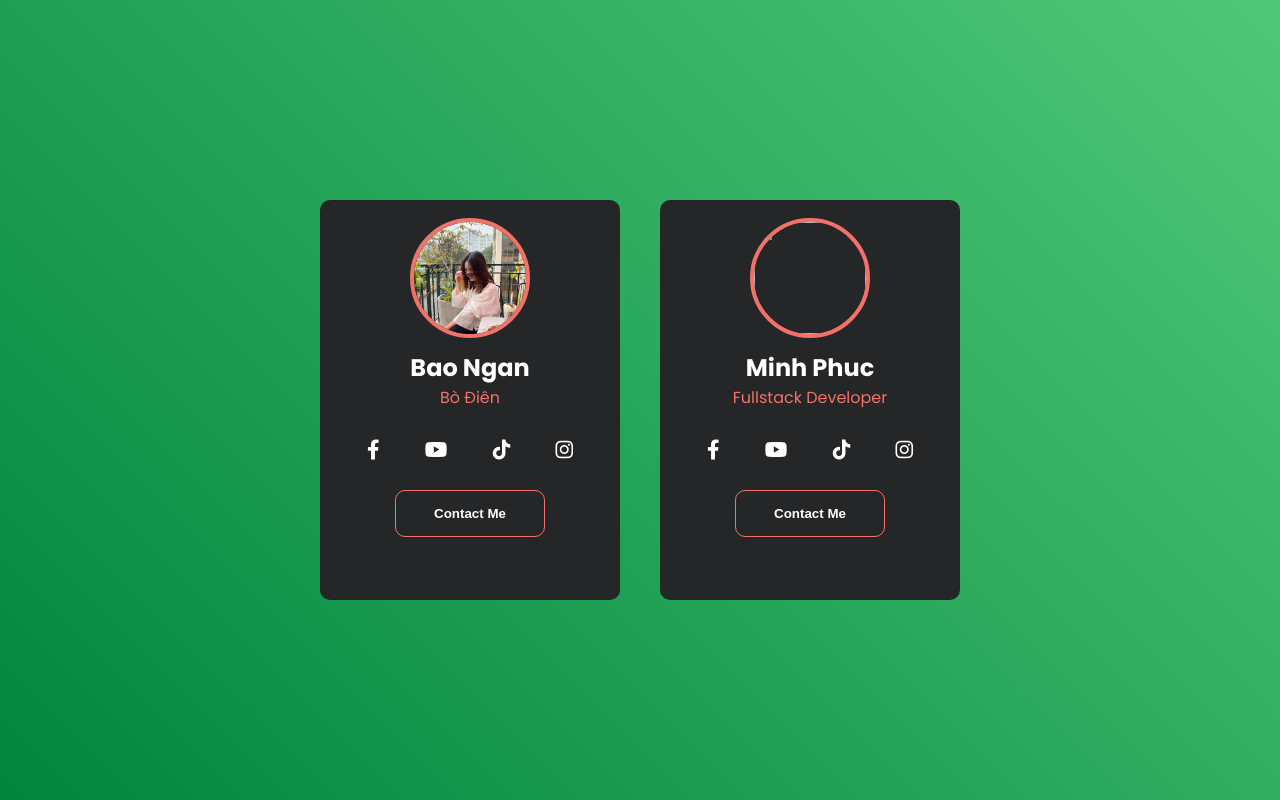
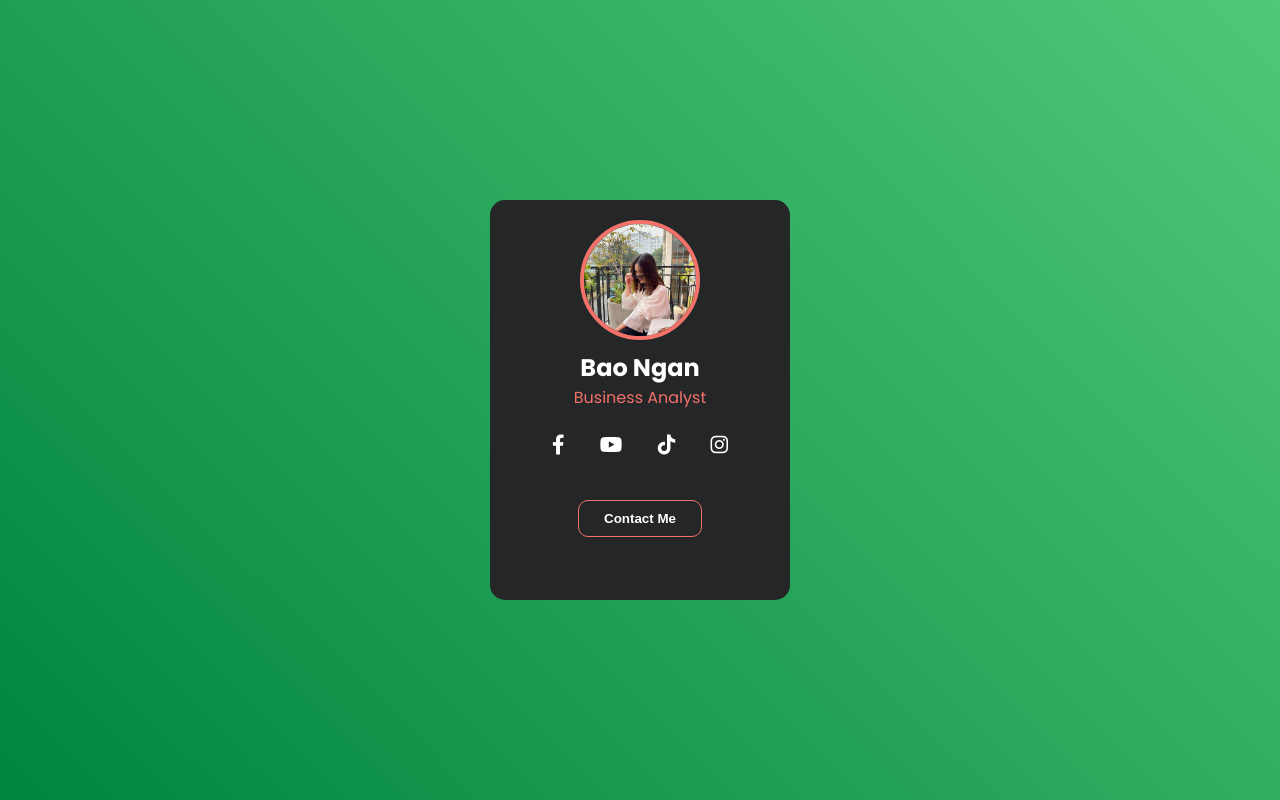
Before and after one commit to MinhPhucNguyen/Day2, a plain HTML site: page index.html in a window 1280 px wide. Drawn offline with Linux system fonts and the light colour scheme.

Commit message:
phuc up code

```diff
--- a/index.html
+++ b/index.html
@@ -17,7 +17,7 @@
             <img src="./img/z3223840831225_40564b75f9eb147a2c10803c4840bf61.jpg" alt="">
         </div>
         <h2>Bao Ngan</h2>
-        <p>Bò Điên</p>
+        <p>Business Analyst</p>
         <div class="card__social">
             <a href="https://www.facebook.com/bao.ngan.52493">
                 <i class="fa-brands fa-facebook-f"></i>
@@ -36,7 +36,7 @@
     </div>
 
     <!-- Card__Profile -->
-    <div class="card">
+    <!-- <div class="card">
         <div class="card__img">
             <img src="./img/274668999_1296156247544907_5308069561457739509_n.jpg" alt="">
         </div>
@@ -57,6 +57,6 @@
             </a>
         </div>
         <button>Contact Me</button>
-    </div>
+    </div> -->
 </body>
 </html>
--- a/styles.css
+++ b/styles.css
@@ -13,19 +13,44 @@ body{
     background: linear-gradient(45deg, #00853e, #50c878);
     display: flex;
     justify-content: center;
+    color: white;
     align-items: center;
-    font-family: 'Poppins', sans-serif;
-    color: white;
+    font-family: 'Poppins';
 }
 
 .card{
     width: 300px;
     height: 400px;
     background-color: #242628;
-    border-radius: 10px;
+    border-radius: 15px;
     text-align: center;
     overflow: hidden;
-    margin: 0 20px;
+}
+
+.card__img{
+    width: 120px;
+    height: 120px;
+    border: 4px solid var(--primary-color);
+    border-radius: 50%;
+    margin: 0 auto;
+    overflow: hidden;
+    transform: translateY(20px);
+    transition: 0.4s;
+}
+
+.card__img:hover{
+    width: 100%;
+    height: 100%;
+    border-radius: unset;
+    border: unset;
+    transform: unset;
+}
+
+.card__img img{
+    width: 100%;
+    height: 100%;
+    object-fit: cover;
+    object-position: center;
 }
 
 .card h2{
@@ -36,61 +61,35 @@ body{
     color: var(--primary-color);
 }
 
-.card__img{
-    width: 120px;
-    height: 120px;
-    border: 4px solid var(--primary-color);
-    border-radius: 50%;
-    margin: 0 auto;
-    overflow: hidden;
-    transform: translateY(18px);
-    transition: 0.3s;
-}
-
-.card__img:hover{
-    width: 100%;
-    height: 100%;
-    border-radius: unset;
-    border: none;
-    transform: unset;
-}
-
-.card__img img{
-    width: 100%;
-    height: 100%;
-    object-fit: cover;
-    object-position: center;
-}
-
 .card__social{
-    margin: 25px 0;
-}
-
-.card__social a{
-    color: white;
-    margin: 0 20px;
-    font-size: 20px;
-    transition: 0.4s;
-    text-decoration: none   ;
+    margin: 20px 0;
 }
 
 .card__social a:hover{
     color: var(--primary-color);
 }
 
+.card__social a{
+    font-size: 20px;
+    color: white;
+    text-decoration: none;
+    margin: 0 15px;
+    transition: 0.5s;
+}
+
 .card button{
-    width: 150px;
+    color: white;
+    outline: none;
+    border: none;
     border: 1px solid var(--primary-color);
-    outline: none;
     background: transparent;
-    color: white;
+    border-radius: 10px;
+    padding: 10px 25px;
     font-weight: 600;
-    padding: 15px 20px;
-    border-radius: 10px;
-    transition: 0.5s;
-    cursor: pointer;
+    margin-top: 20px;
+    transition: 0.2s;
 }
 
 .card button:hover{
-    background: var(--primary-color);
+    background-color: var(--primary-color);
 }
```
